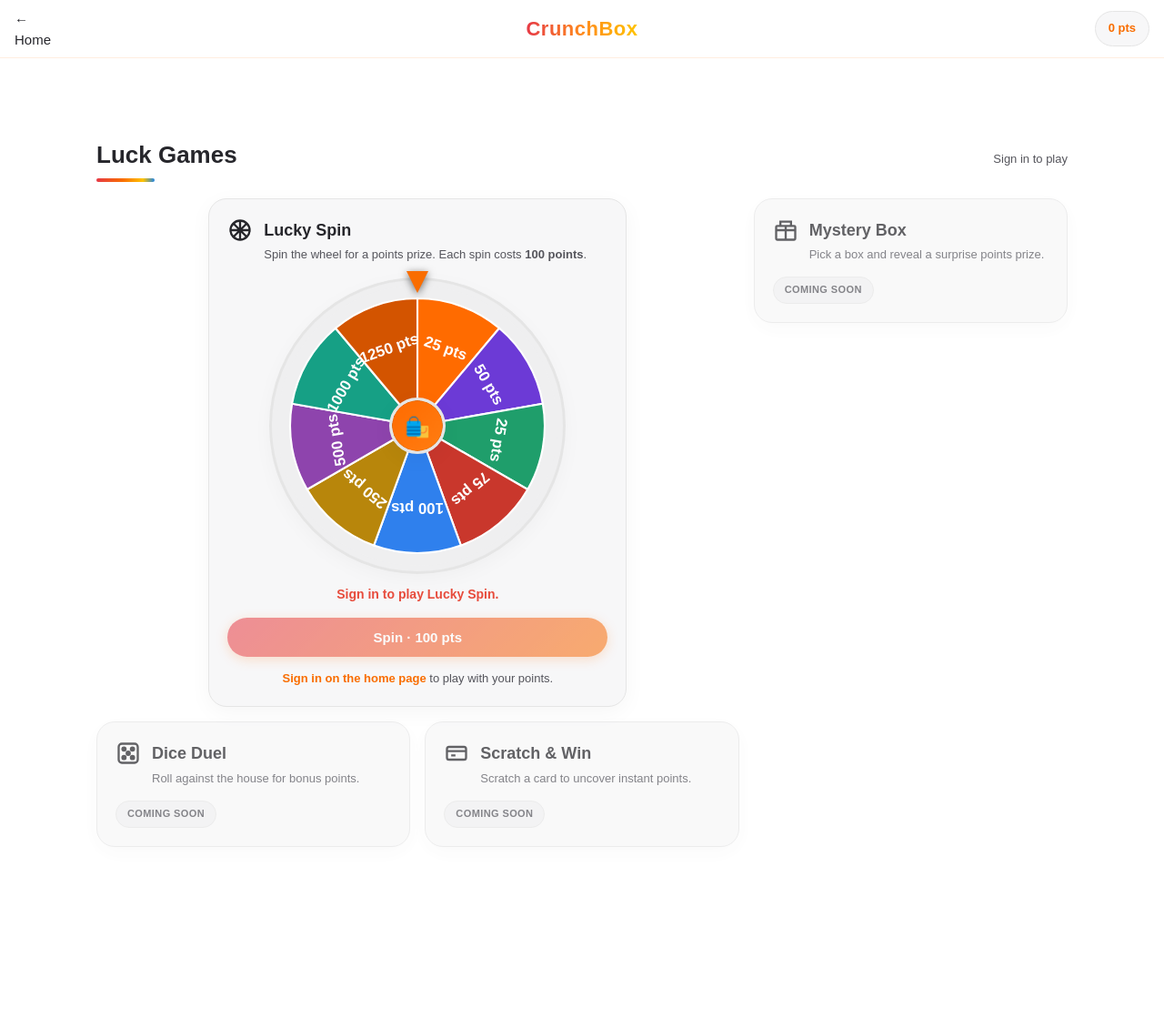
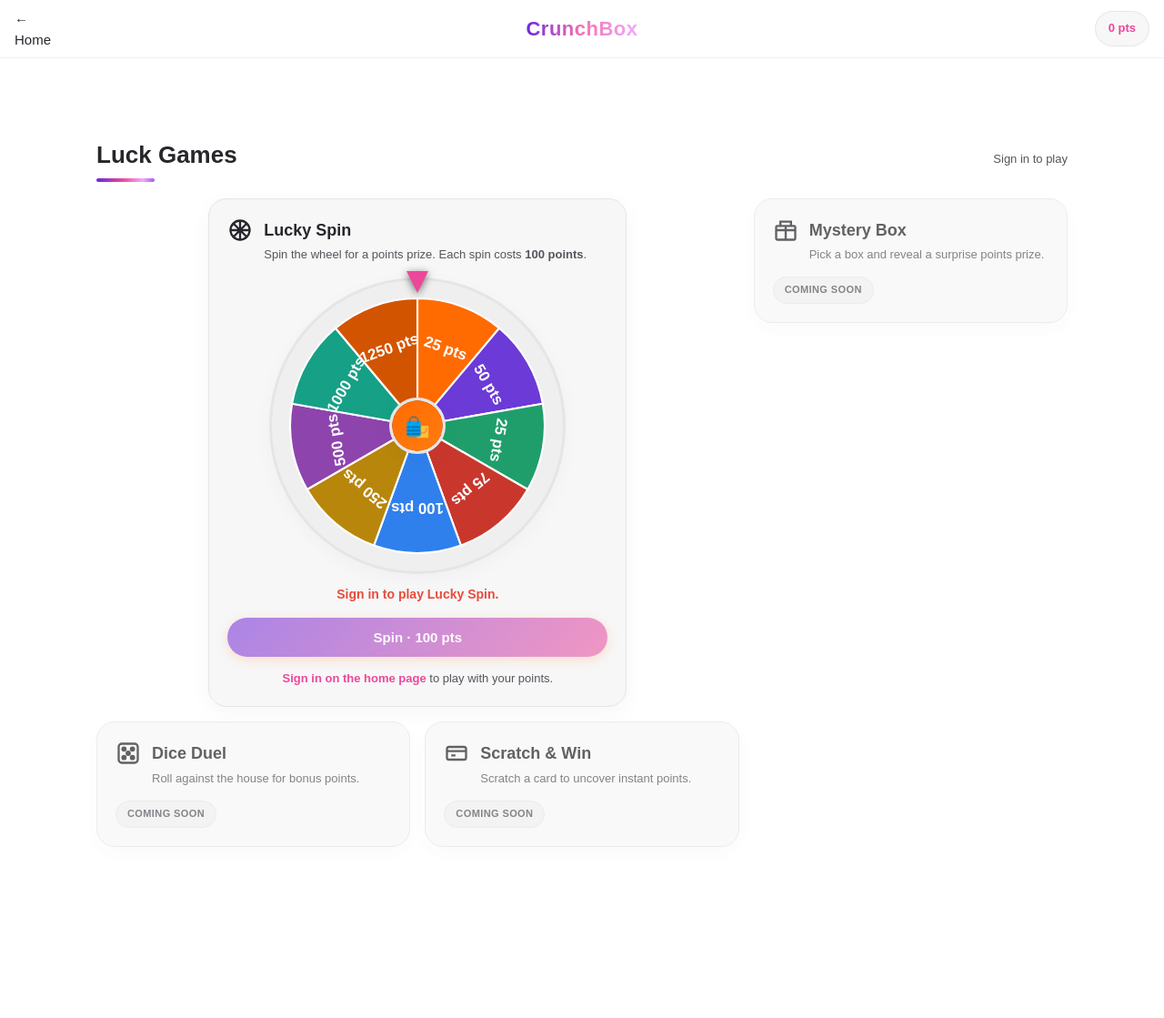
Before and after one commit to novamaster459/food-delievery-web-crunchbox, a Flask app: page /luck in a window 1280 px wide. Shown: the whole page at 91% size. Run offline with Flask 3, Linux system fonts and the light colour scheme; some libraries are stand-ins or nearby versions.

Commit message:
Go colourful: remap global orange/red/yellow accents to purple->pink across the UI (prices, rewards, buttons, badges, hero, gradients) while keeping white backgrounds

```diff
--- a/frontend/static/css/main.css
+++ b/frontend/static/css/main.css
@@ -3,12 +3,12 @@
 /* */
 :root {
   /* */
-  --red:           #e63946;
-  --blue:          #1d84e6;
-  --orange:        #f96d00;
-  --orange-bright: #ff8a1e;
-  --orange-light:  #ffc09a;
-  --yellow:        #ffc300;
+  --red:           #6d28d9;
+  --blue:          #a855f7;
+  --orange:        #ec4899;
+  --orange-bright: #f472b6;
+  --orange-light:  #f9a8d4;
+  --yellow:        #f0abfc;
   --white:         #ffffff;
 
   --bg:            #ffffff;
@@ -37,7 +37,7 @@
   --shadow-sm:     0 2px 8px rgba(0,0,0,0.04);
   --shadow-md:     0 6px 24px rgba(0,0,0,0.04);
   --shadow-lg:     0 12px 40px rgba(0,0,0,0.04);
-  --shadow-flame:  0 4px 14px rgba(249, 109, 0, 0.20);
+  --shadow-flame:  0 4px 14px rgba(124, 58, 237, 0.25);
 
   --transition:    0.22s cubic-bezier(0.4, 0, 0.2, 1);
   --header-h:      64px;
--- a/frontend/templates/index.html
+++ b/frontend/templates/index.html
@@ -10,9 +10,9 @@
   <link
     href="https://fonts.googleapis.com/css2?family=Outfit:wght@400;500;600;700;800;900&family=Poppins:wght@400;500;600;700;800&display=swap"
     rel="stylesheet" />
-  <link rel="stylesheet" href="/static/css/main.css?v=3" />
-  <link rel="stylesheet" href="/static/css/components.css?v=3" />
-  <link rel="stylesheet" href="/static/css/storefront-customization.css?v=3" />
+  <link rel="stylesheet" href="/static/css/main.css?v=4" />
+  <link rel="stylesheet" href="/static/css/components.css?v=4" />
+  <link rel="stylesheet" href="/static/css/storefront-customization.css?v=4" />
   <link rel="stylesheet" href="/static/css/brand-theme.css?v=4" />
 </head>
 
```
